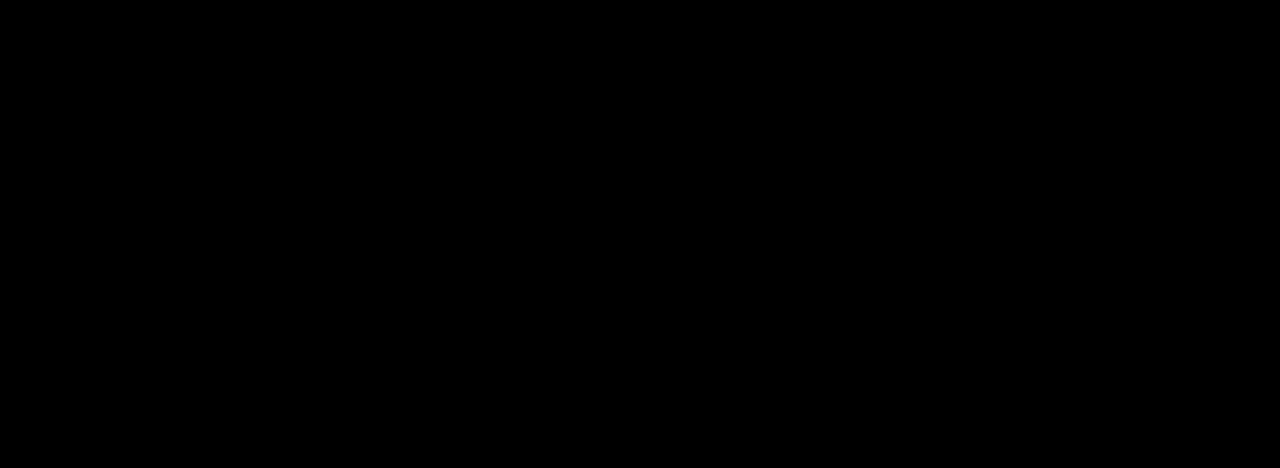
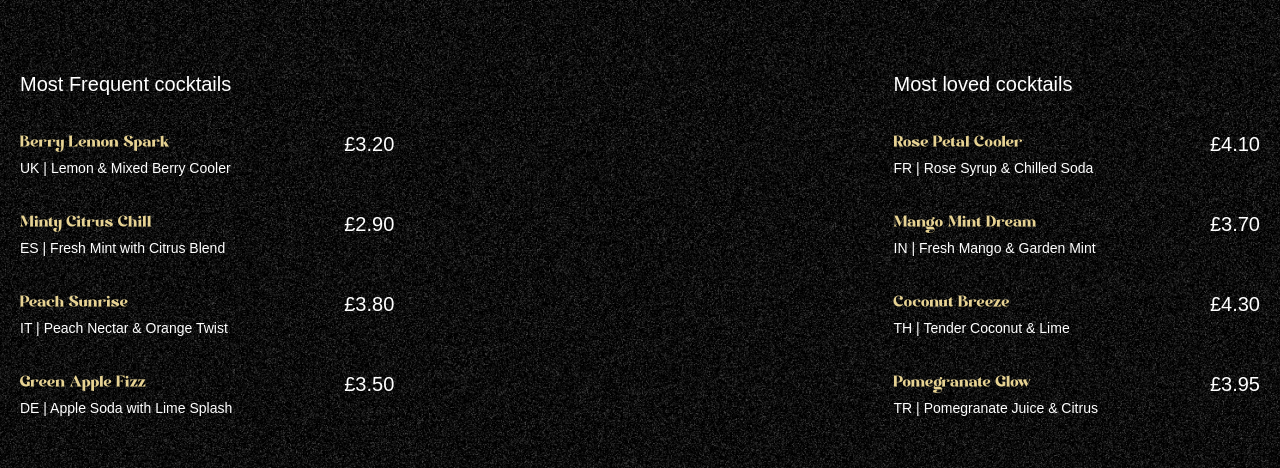
Before and after one commit to Md-Rahbar/mocktail-landing, a React (Vite) app: page / in a window 1280 px wide. Shown: the part 890-1358 px from the top of the page. Built offline with nearby package versions, Linux system fonts and the light colour scheme; a web font is replaced by a local one.

Commit message:
1 more section done

```diff
--- a/src/App.jsx
+++ b/src/App.jsx
@@ -3,6 +3,7 @@
 import { ScrollTrigger,SplitText } from 'gsap/all';
 import Navbar from './components/Navbar';
 import Hero from './components/Hero';
+import Cocktails from './components/Cocktails';
 
 gsap.registerPlugin(ScrollTrigger,SplitText);
 
@@ -11,6 +12,7 @@
     <main>
       <Navbar/>
       <Hero/>
+      <Cocktails/>
     </main>
   )
 }
--- /dev/null
+++ b/src/components/Cocktails.jsx
@@ -0,0 +1,68 @@
+import React from 'react'
+import { cocktailLists, mockTailLists } from '../../constants'
+import { useGSAP } from '@gsap/react'
+import gsap from 'gsap'
+
+const Cocktails = () => {
+    useGSAP(()=>{
+        const parallaxTimeline=gsap.timeline({
+            scrollTrigger:{
+                trigger:'#cocktails',
+                start:'top 30%',
+                end:'bottom 80%',
+                scrub:true,
+            }
+        })
+
+        parallaxTimeline
+        .from('#c-left-leaf',{
+            x:-100,y:100
+        })
+        .from('#c-right-leaf',{
+            x:100,y:100
+        })
+    })
+
+  return (
+    <section id='cocktails' className='noisy'>
+    <img src="/images/cocktail-left-leaf.png" alt="l-leaf" id="c-left-leaf" />
+    <img src="/images/cocktail-right-leaf.png" alt="r-leaf" id="c-right-leaf" />
+
+    <div className="list">
+        <div className="popular">
+            <h2>Most Frequent cocktails</h2>
+
+            <ul>
+                {cocktailLists.map(({name,detail,country,price}) => (
+                    <li key={name}>
+                        <div className="md:me-28">
+                            <h3>{name}</h3>
+                            <p>{country} | {detail}</p>
+                        </div>
+                        <span>{price}</span>
+                    </li>
+                    ))}
+            </ul>
+        </div>
+
+        <div className="popular">
+            <h2>Most loved cocktails</h2>
+
+            <ul>
+                {mockTailLists.map(({name,detail,country,price}) => (
+                    <li key={name}>
+                        <div className="me-28">
+                            <h3>{name}</h3>
+                            <p>{country} | {detail}</p>
+                        </div>
+                        <span>{price}</span>
+                    </li>
+                    ))}
+            </ul>
+        </div>
+    </div>
+    </section>
+  )
+}
+
+export default Cocktails
```
